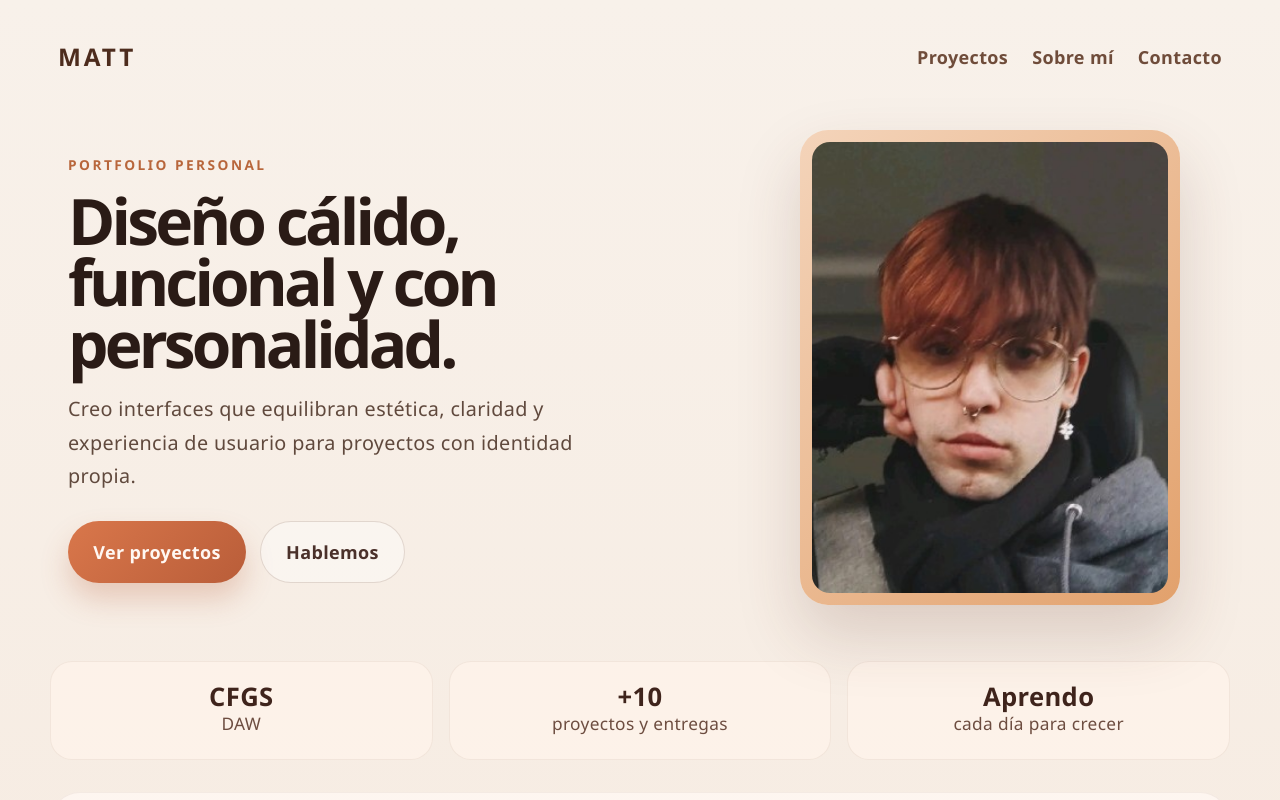
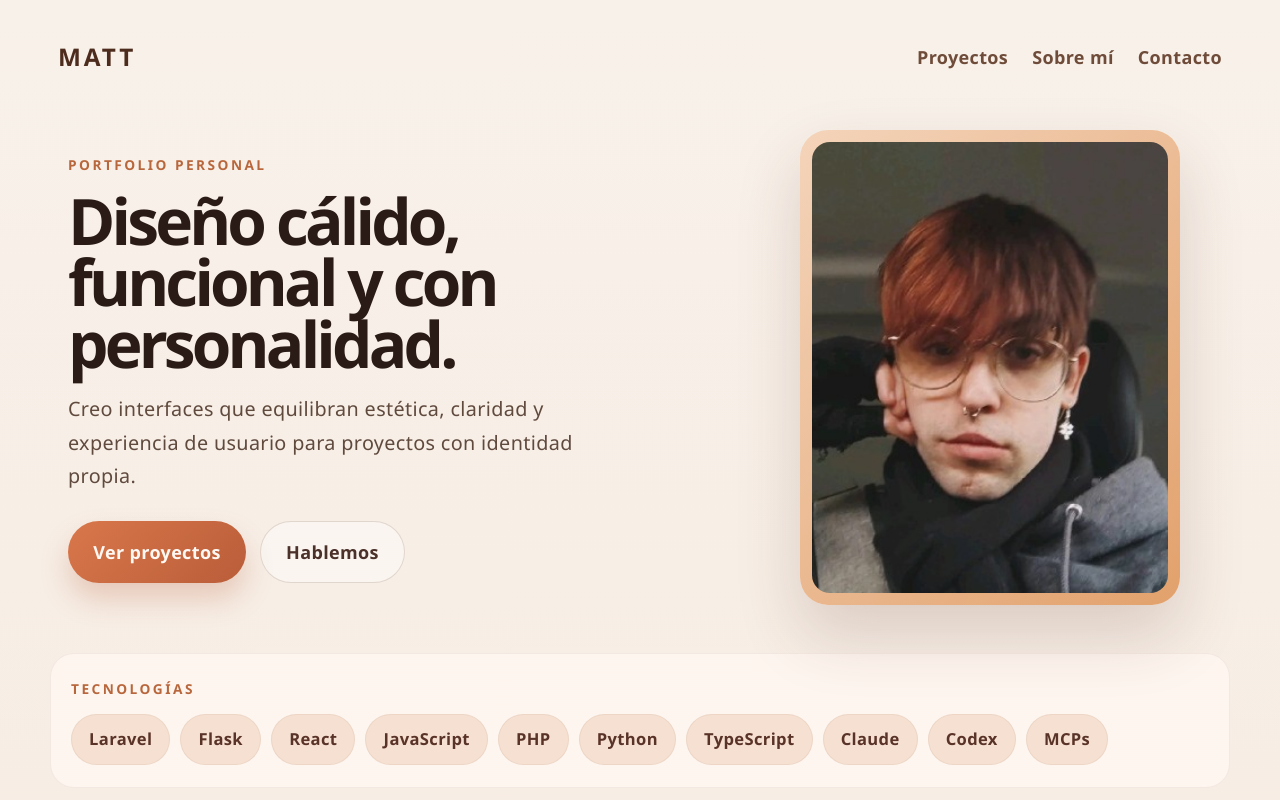
Before and after one commit to Nyxistiredzzz/PortfolioDigital, a React (Vite) app: page / in a window 1280 px wide. Shown: the top 800 px of the page. Built offline with nearby package versions, Linux system fonts and the light colour scheme.

Commit message:
Agregar sección de tecnologías utilizadas al portfolio

```diff
--- a/src/App.css
+++ b/src/App.css
@@ -138,6 +138,31 @@
   border-radius: 18px;
   position: relative;
   z-index: 1;
+}
+
+.tech-section {
+  background: rgba(255, 247, 242, 0.8);
+  border: 1px solid rgba(122, 91, 74, 0.08);
+  border-radius: 24px;
+  padding: 22px 20px;
+}
+
+.tech-list {
+  display: flex;
+  flex-wrap: wrap;
+  gap: 10px;
+}
+
+.tech-list span {
+  display: inline-flex;
+  align-items: center;
+  padding: 0.62rem 0.95rem;
+  border-radius: 999px;
+  background: #f5e0d1;
+  border: 1px solid rgba(144, 92, 68, 0.08);
+  color: #5a3328;
+  font-size: 0.92rem;
+  font-weight: 700;
 }
 
 .stats {
--- a/src/App.tsx
+++ b/src/App.tsx
@@ -60,6 +60,22 @@ function App() {
           </div>
         </section>
 
+        <section className="tech-section" aria-label="Tecnologías utilizadas">
+          <p className="eyebrow">Tecnologías</p>
+          <div className="tech-list">
+            <span>Laravel</span>
+            <span>Flask</span>
+            <span>React</span>
+            <span>JavaScript</span>
+            <span>PHP</span>
+            <span>Python</span>
+            <span>TypeScript</span>
+            <span>Claude</span>
+            <span>Codex</span>
+            <span>MCPs</span>
+          </div>
+        </section>
+
         <section className="stats" aria-label="Resumen profesional">
           <div>
             <strong>CFGS</strong>
@@ -70,8 +86,8 @@ function App() {
             <span>proyectos y entregas</span>
           </div>
           <div>
-            <strong>Aprendo</strong>
-            <span>cada día para crecer</span>
+            <strong>Enfoque</strong>
+            <span>crecimiento continuo</span>
           </div>
         </section>
 
```
